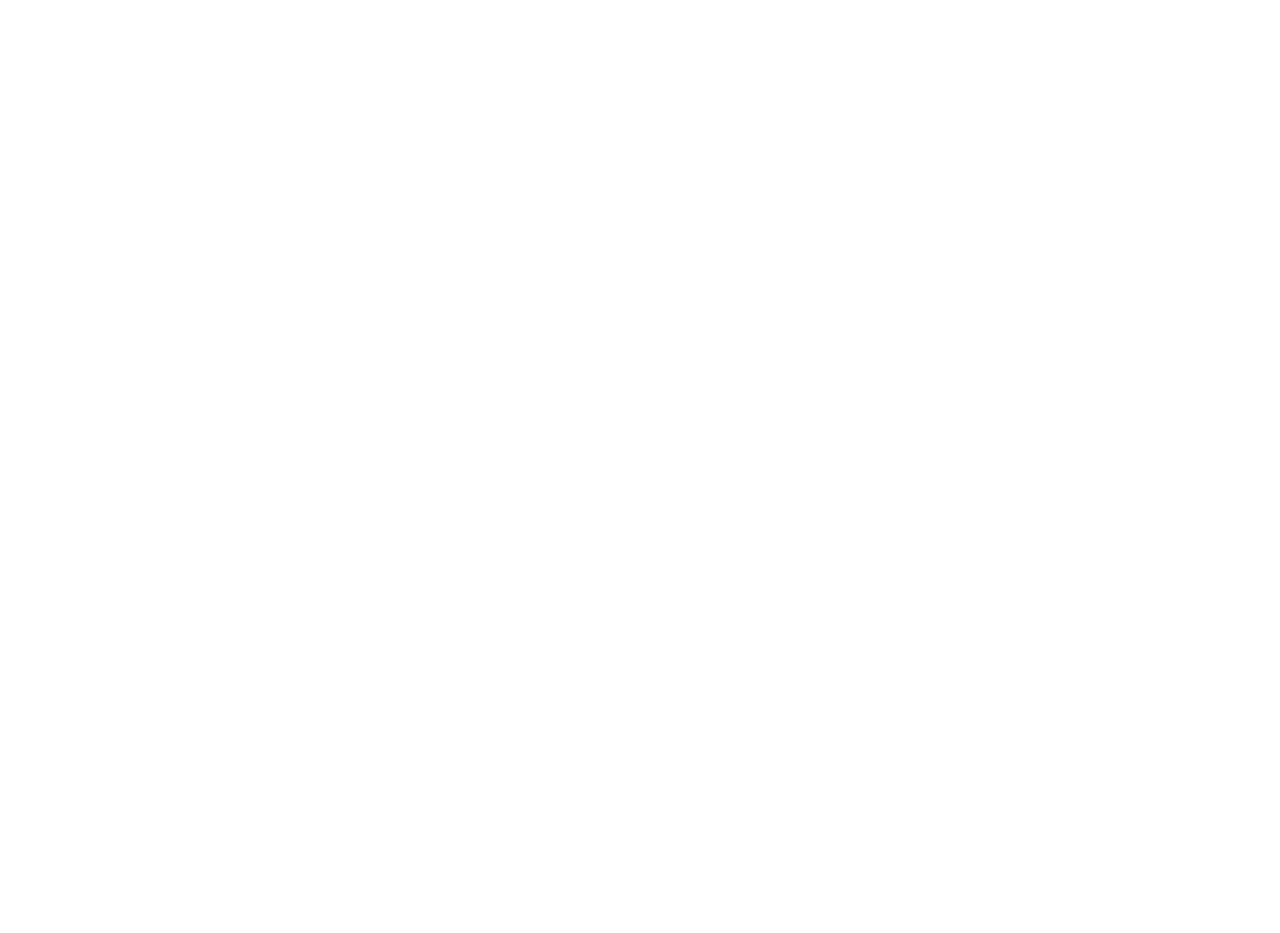
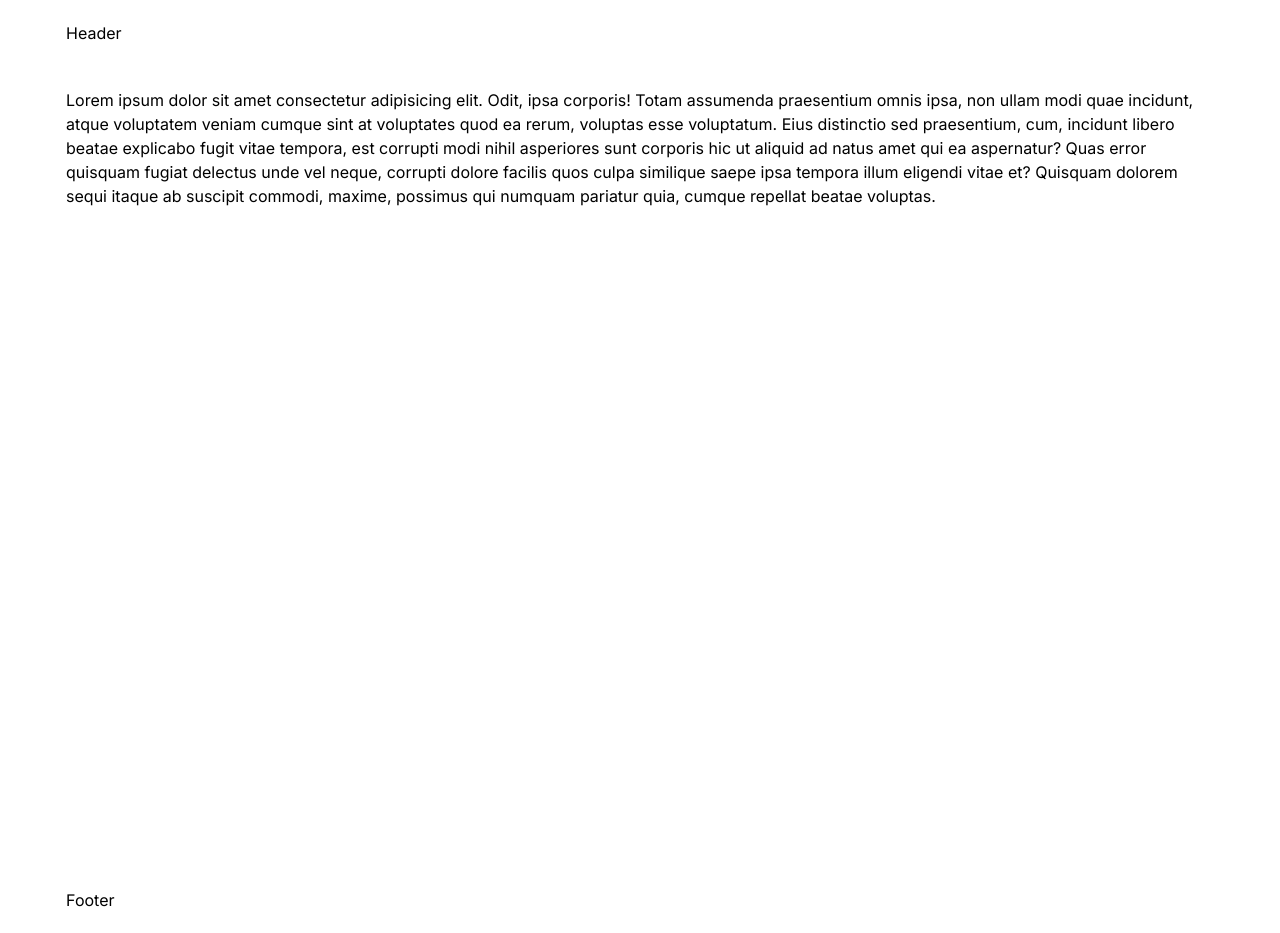
Before and after one commit to vukovicdusan/portfolio, a Next.js app: page / in a window 1280 px wide. Before the commit the page ends 800 px from the top, so only its background shows below. Built offline with nearby package versions, Linux system fonts and the light colour scheme.

Commit message:
Added footer and header

```diff
--- a/app/globals.css
+++ b/app/globals.css
@@ -11,8 +11,8 @@
   --color-light-shade: #f7f7f7;
   --color-primary: #ff006a;
   --color-primary-glare: #ffeff6;
-  --color-secondary: #00ffd4;
-  --color-tertiary: #350df2;
+  --color-secondary: #7c72ff;
+  --color-tertiary: #00ffd4;
   --color-quaternary: #ffd501;
   --color-quinary: #00d5ff;
   --color-quinary-shade: #0ac;
--- a/app/page.tsx
+++ b/app/page.tsx
@@ -1,5 +1,15 @@
+import HeroSection from "@/components/sections/HeroSection";
+import Header from "@/components/sections/Header";
+import Footer from "@/components/sections/Footer";
+
 export default function Home() {
   return (
-    <main className="flex min-h-screen flex-col items-center justify-between"></main>
+    <>
+      <Header></Header>
+      <main className="flex min-h-screen flex-col items-center justify-between">
+        <HeroSection></HeroSection>
+      </main>
+      <Footer></Footer>
+    </>
   );
 }
--- /dev/null
+++ b/components/sections/Footer.tsx
@@ -0,0 +1,9 @@
+import React from "react";
+
+const Footer = () => {
+  return (
+    <footer className="w-wrapperWidth p-wrapperPadding mx-auto">Footer</footer>
+  );
+};
+
+export default Footer;
--- /dev/null
+++ b/components/sections/Header.tsx
@@ -0,0 +1,9 @@
+import React from "react";
+
+const Header = () => {
+  return (
+    <header className="w-wrapperWidth p-wrapperPadding mx-auto">Header</header>
+  );
+};
+
+export default Header;
--- /dev/null
+++ b/components/sections/HeroSection.tsx
@@ -0,0 +1,22 @@
+import React from "react";
+
+const HeroSection = () => {
+  return (
+    <div className="mx-auto w-wrapperWidth p-wrapperPadding">
+      <p>
+        Lorem ipsum dolor sit amet consectetur adipisicing elit. Odit, ipsa
+        corporis! Totam assumenda praesentium omnis ipsa, non ullam modi quae
+        incidunt, atque voluptatem veniam cumque sint at voluptates quod ea
+        rerum, voluptas esse voluptatum. Eius distinctio sed praesentium, cum,
+        incidunt libero beatae explicabo fugit vitae tempora, est corrupti modi
+        nihil asperiores sunt corporis hic ut aliquid ad natus amet qui ea
+        aspernatur? Quas error quisquam fugiat delectus unde vel neque, corrupti
+        dolore facilis quos culpa similique saepe ipsa tempora illum eligendi
+        vitae et? Quisquam dolorem sequi itaque ab suscipit commodi, maxime,
+        possimus qui numquam pariatur quia, cumque repellat beatae voluptas.
+      </p>
+    </div>
+  );
+};
+
+export default HeroSection;
```
